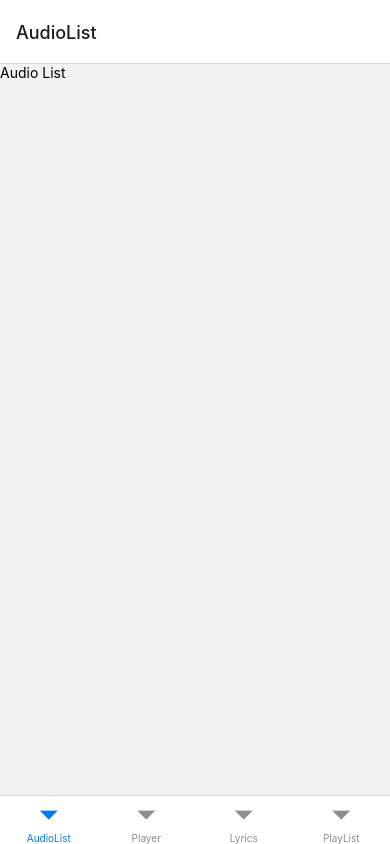
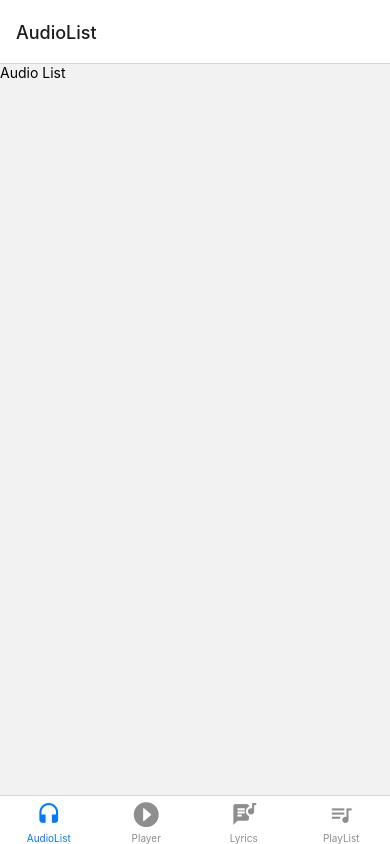
Before and after one commit to TohyNyAina/Hirako, a React Native app: screen / in a window 390 px wide. Built offline with nearby package versions, Linux system fonts and the light colour scheme.

Commit message:
navigatorapp

```diff
--- a/app/navigation/AppNavigator.jsx
+++ b/app/navigation/AppNavigator.jsx
@@ -4,15 +4,34 @@ import AudioList from '../screens/AudioList';
 import Player from '../screens/Player';
 import PlayList from '../screens/Playlist';
 import Lyrics from '../screens/Lyrics';
+import { MaterialIcons } from '@expo/vector-icons';
+import { AntDesign } from '@expo/vector-icons';
+import { MaterialCommunityIcons } from '@expo/vector-icons';
 
 const Tab = createBottomTabNavigator()
 
 const AppNavigator = () => {
     return <Tab.Navigator>
-        <Tab.Screen name='AudioList' component={AudioList}/>
-        <Tab.Screen name='Player' component={Player}/>
-        <Tab.Screen name='Lyrics' component={Lyrics}/>
-        <Tab.Screen name='PlayList' component={PlayList}/>
+        <Tab.Screen name='AudioList' component={AudioList} options={{
+            tabBarIcon: ({color, size}) => {
+                return <MaterialIcons name="headset" size={size} color={color} />
+            }
+        }}/>
+        <Tab.Screen name='Player' component={Player} options={{
+            tabBarIcon: ({color, size}) => {
+                return <AntDesign name="play" size={size} color={color} />
+            }
+        }}/>
+        <Tab.Screen name='Lyrics' component={Lyrics} options={{
+            tabBarIcon: ({color, size}) => {
+                return <MaterialIcons name="lyrics" size={size} color={color} />
+            }
+        }}/>
+        <Tab.Screen name='PlayList' component={PlayList} options={{
+            tabBarIcon: ({color, size}) => {
+                return <MaterialCommunityIcons name="playlist-music" size={size} color={color} />
+            }
+        }}/>
     </Tab.Navigator>
 }
 
--- a/package.json
+++ b/package.json
@@ -10,6 +10,7 @@
   },
   "dependencies": {
     "@expo/metro-runtime": "^3.1.3",
+    "@expo/vector-icons": "^14.0.0",
     "@react-navigation/bottom-tabs": "^6.5.18",
     "@react-navigation/native": "^6.1.15",
     "expo": "~50.0.11",
```
Also changed, not shown: 1 other file (tests, documents, lock files or other folders).
